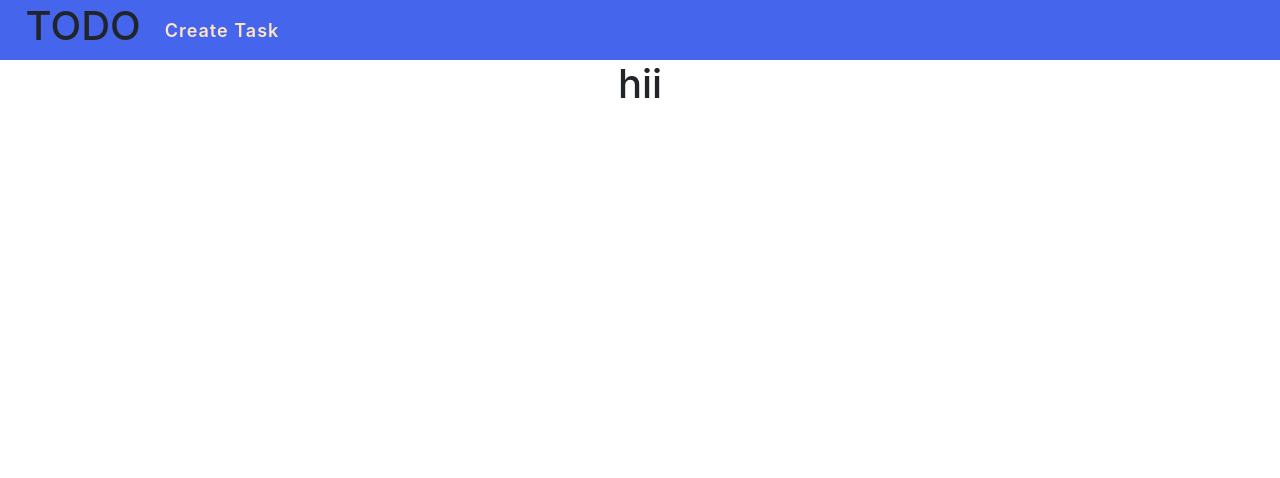
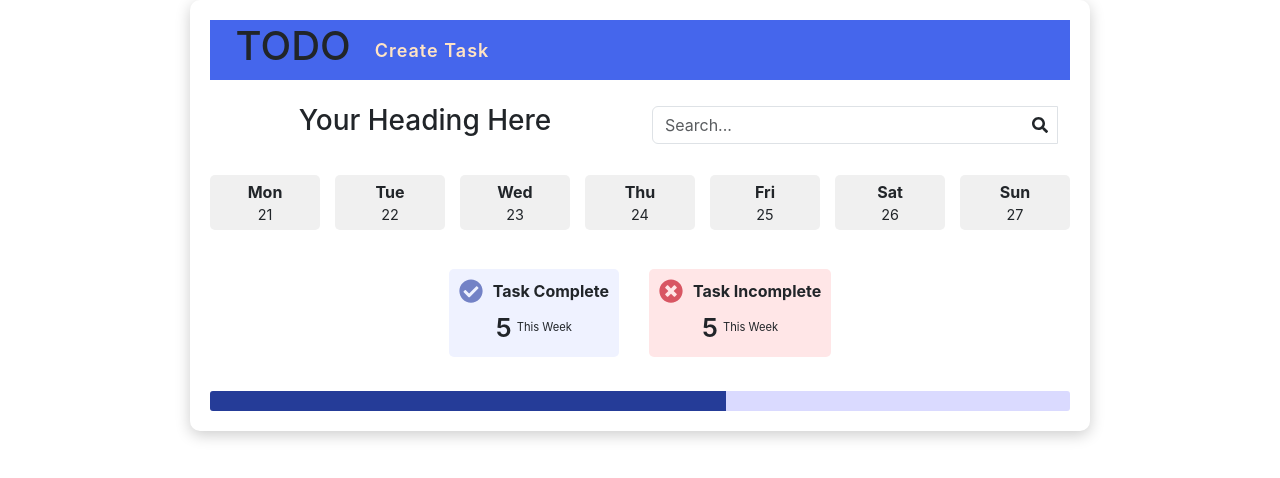
Before and after one commit to deepak9010/TODO, a React (Create React App) app in the folder frontend/: page / in a window 1280 px wide. Shown: the top 478 px of the page. Built offline with nearby package versions, Linux system fonts and the light colour scheme.

Commit message:
progessbar

```diff
--- a/frontend/src/App.css
+++ b/frontend/src/App.css
@@ -1,6 +1,5 @@
 .App {
   text-align: center;
-
 }
 *{
   margin: 0%;
@@ -9,9 +8,16 @@
 }
 
 
+body {
+  max-width: 900px;
+  margin: 0 auto;
+  box-shadow: 0 4px 15px rgba(0, 0, 0, 0.2);
+  padding: 20px;
+  border-radius: 10px;
+  width: 100%;
+}
 
-
- .my-2>h2{
+.my-2>h2{
   font-size: 2.5rem;
  }
 
--- a/frontend/src/components/Home.jsx
+++ b/frontend/src/components/Home.jsx
@@ -1,18 +1,74 @@
+import React from "react";
+import { Link } from 'react-router-dom';
+import { FaSearch } from 'react-icons/fa';
 
-import React,{useEffect,useState} from "react";
-import { Link } from 'react-router-dom';
+import Reminder from "./Reminder";
 
-
+import '../styles/home.css';
 
 const Home = () => {
 
+  const getCurrentWeek = () => {
+    const currentDate = new Date();
+    const currentDay = currentDate.getDay(); // Get current day (0-6)
+    const mondayOffset = (currentDay === 0 ? -6 : 1) - currentDay; // Calculate offset to get Monday
+    const startOfWeek = new Date(currentDate);
+    startOfWeek.setDate(currentDate.getDate() + mondayOffset);
 
+    // Create an array of the week
+    const weekDays = [];
+    for (let i = 0; i < 7; i++) {
+      const date = new Date(startOfWeek);
+      date.setDate(startOfWeek.getDate() + i);
+      weekDays.push(date);
+    }
+
+    return weekDays;
+  };
+
+  const weekDays = getCurrentWeek();
   return (
-     <h1>
-      hii
+    <>
+      <div className="task-section">
+        <div className="container mt-4">
+          <div className="row align-items-center">
+            <div className="col-sm-6">
+              <h3>Your Heading Here</h3>
+            </div>
+            <div className="col-sm-6 text-right">
+              <div className="input-group  position-relative">
+                <input
+                  type="text"
+                  className="form-control search-input"
+                  placeholder="Search..."
+                  aria-label="Search"
+                />
+                <div className="input-group-append  position-absolute">
+                  <span className="input-group-text">
+                    <FaSearch className="search-icon" />
+                  </span>
+                </div>
+              </div>
+            </div>
+          </div>
+        </div>
 
-     </h1>
+        <div className="current-week mt-4">
+            <ul>
+              {weekDays.map((date, index) => (
+                <li key={index}>
+                      <div className="day">{date.toLocaleDateString("en-US", { weekday: "short" })}</div>
+                      <div className="date">{date.getDate()}</div>
+                </li>
+              ))}
+            </ul>
+          </div>
+
+       <Reminder/>
+
+      </div>
+    </>
   );
 };
 
-export default Home
+export default Home;
--- a/frontend/src/components/Navbar.jsx
+++ b/frontend/src/components/Navbar.jsx
@@ -13,10 +13,10 @@ const Navbar = ({menuOpen, setMenuOpen}) => {
            <NavContent setMenuOpen={setMenuOpen}/>
         </nav>
 
-         <button className="navBtn" onClick={() => setMenuOpen( !menuOpen)}>
+         {/* <button className="navBtn" onClick={() => setMenuOpen( !menuOpen)}>
             <AiOutlineMenu />
          </button>
-
+       */}
      </>
 
   );
--- /dev/null
+++ b/frontend/src/components/Reminder.jsx
@@ -0,0 +1,53 @@
+import React from 'react';
+import { FaCheckCircle, FaTimesCircle } from 'react-icons/fa';
+import '../styles/reminder.css';
+
+const Reminder = () => {
+    const totalTasks = 10;
+    const completedTasks = 6;
+    const progress = (completedTasks / totalTasks) * 100;
+  return (
+    <>
+      <div className="task-status mt-4">
+        <div className="task-complete">
+          <div className="task-complete-info d-flex align-items-center">
+            <FaCheckCircle className="status-icon" />
+            <span className="task-text">Task Complete</span>
+          </div>
+          <div className="task-number-info d-flex align-items-center">
+            <span className="task-number">5</span>
+            <span className="task-week">This Week</span>
+          </div>
+        </div>
+
+        <div className="task-incomplete">
+          <div className="task-incomplete-info d-flex align-items-center">
+            <FaTimesCircle className="status-icon" />
+            <span className="task-text">Task Incomplete</span>
+          </div>
+          <div className="task-number-info d-flex align-items-center">
+            <span className="task-number">5</span>
+            <span className="task-week">This Week</span>
+          </div>
+        </div>
+      </div>
+
+
+      <div className="mt-4">
+        <div className="progress">
+          <div
+            className="progress-bar"
+            role="progressbar"
+            style={{ width: `${progress}%` }}
+            aria-valuenow={progress}
+            aria-valuemin="0"
+            aria-valuemax="100"
+          >
+          </div>
+        </div>
+    </div>
+    </>
+  );
+};
+
+export default Reminder;
--- /dev/null
+++ b/frontend/src/styles/home.css
@@ -0,0 +1,60 @@
+.task-section{
+    width: 100%;
+}
+.input-group {
+    position: relative;
+  }
+
+.input-group-append {
+    position: absolute;
+    top: 50%;
+    right: 10px;
+    transform: translateY(-50%);
+    z-index: 10;
+    /* border: none;
+    background: transparent; */
+  }
+
+  .input-group-text {
+    border: none;
+    background: transparent;
+    padding: 0;
+}
+
+.current-week {
+    margin-top: 20px;
+}
+
+.current-week ul {
+    list-style: none;
+    padding: 0;
+    display: flex;
+    gap: 15px;
+    justify-content: space-around;
+}
+
+.current-week li {
+    margin: 5px 0;
+    flex: 1;
+    display: flex;
+    flex-direction: column;
+    padding: 5px 10px;
+    background-color: #f0f0f0;
+    align-items: center;
+    border-radius: 5px;
+    transition: background-color 0.3s, color 0.3s;
+    cursor: pointer;
+}
+
+.day {
+    font-weight: bold;
+}
+
+.date {
+    font-size: 0.9rem;
+}
+
+.current-week li:hover {
+    background-color: #4566EC;
+    color: white;
+}
--- a/frontend/src/styles/navbar.css
+++ b/frontend/src/styles/navbar.css
@@ -57,7 +57,7 @@ nav{
       transform:translateY(-100%);
       width: 100%;
       height: 50vh;
-      background-color: rgb(238, 145, 148);
+      background-color: #4566EC;
       padding: 5px;
       position: fixed;
       top: 0%;
--- /dev/null
+++ b/frontend/src/styles/reminder.css
@@ -0,0 +1,75 @@
+.task-status {
+    display: flex;
+    justify-content: center;
+    padding: 10px;
+    border-radius: 5px;
+    gap: 30px;
+}
+
+.task-complete {
+    display: flex;
+    flex-direction: column;
+    background-color: #EFF2FF;
+    ;
+    padding: 10px;
+    border-radius: 5px;
+}
+
+.task-complete-info {
+    display: flex;
+    align-items: center;
+}
+
+.task-complete .status-icon {
+    font-size: 24px;
+    margin-right: 10px;
+    color: #7382c6;
+}
+
+.task-number-info {
+    display: flex;
+    align-items: center;
+    justify-content: center;
+    margin-top: 5px;
+}
+
+.task-text {
+    font-weight: bold;
+}
+
+.task-number {
+    margin-right: 5px;
+    font-weight: 600;
+    font-size: 26px;
+}
+
+.task-week {
+    font-size: 0.7rem;
+}
+
+.task-incomplete {
+    display: flex;
+    flex-direction: column;
+    background-color: rgba(255, 230, 231, 1);
+    ;
+    padding: 10px;
+    border-radius: 5px;
+}
+
+.task-incomplete .status-icon {
+    font-size: 24px;
+    margin-right: 10px;
+    color: #d85663;
+}
+.progress {
+    height: 20px;
+    border-radius: 3px;
+    background-color: #DADAFF;
+    ;
+  }
+
+  .progress-bar {
+    background-color: #253C98;
+    transition: width 0.6s ease;
+    border-radius: 0px;
+  }
--- /dev/null
+++ b/package.json
@@ -0,0 +1,5 @@
+{
+  "dependencies": {
+    "react-icons": "^5.3.0"
+  }
+}
```
Also changed, not shown: 1 other file (tests, documents, lock files or other folders).
